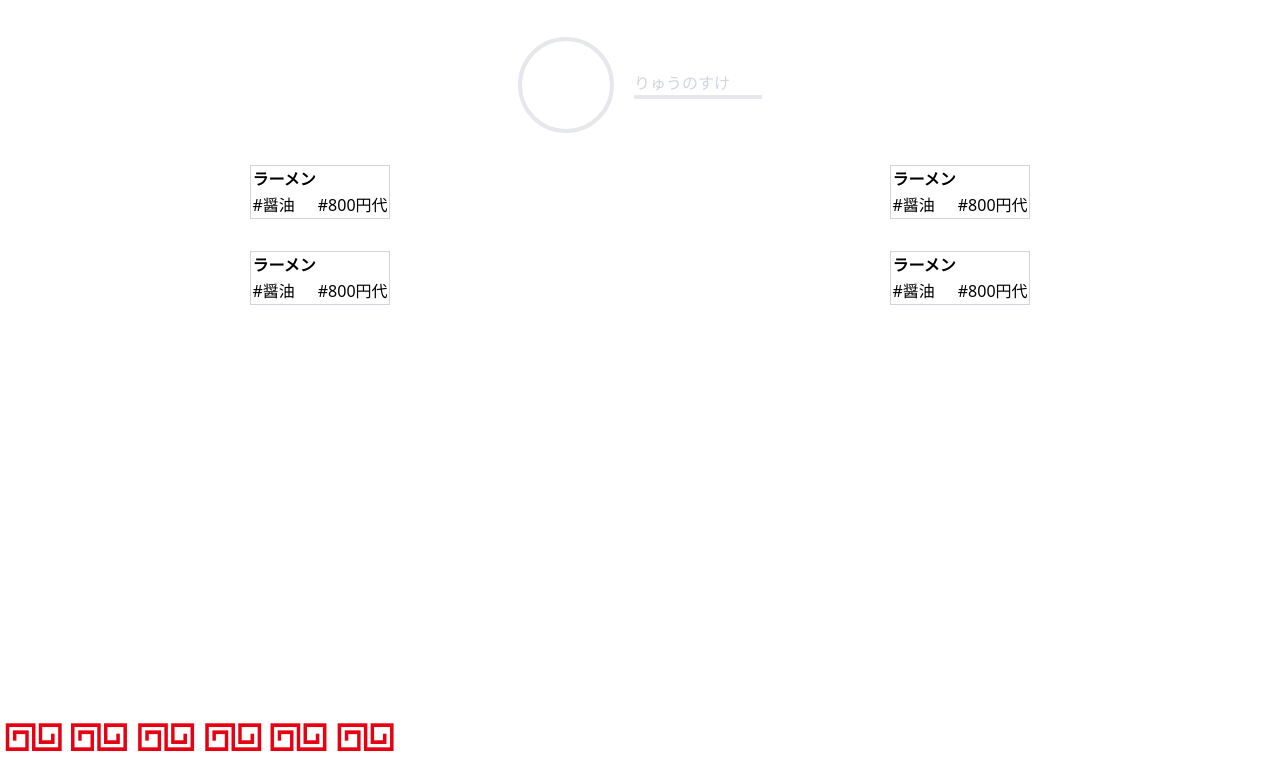
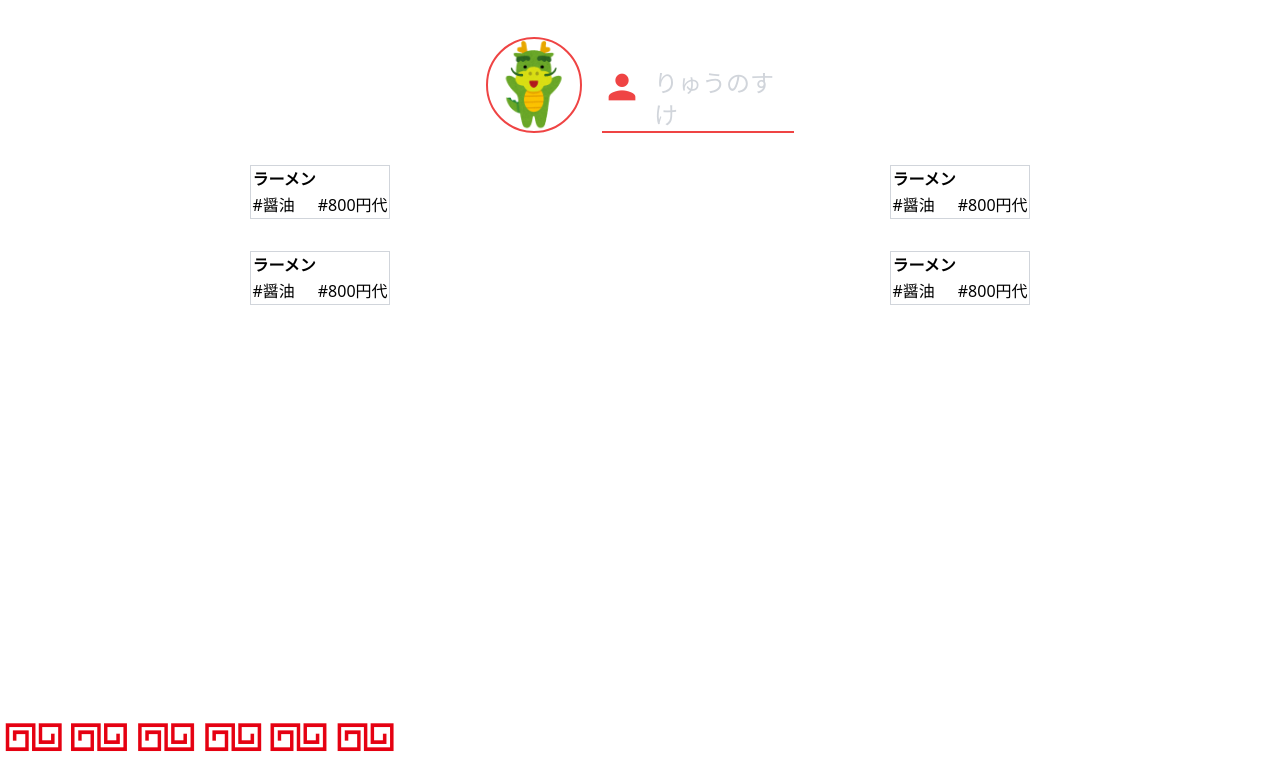
Before and after one commit to GiikuCampVol9/ikemen-front, a website: page src/public/myPage.html in a window 1280 px wide. Shown: the part 43-800 px from the top of the page. Drawn offline with Linux system fonts and the light colour scheme.

Commit message:
add icon name

```diff
--- a/src/public/myPage.html
+++ b/src/public/myPage.html
@@ -4,6 +4,7 @@
     <meta charset="UTF-8">
     <meta name="viewport" content="width=device-width, initial-scale=1.0">
     <link rel="stylesheet" href="../css/myPage.css">
+    <link href="https://fonts.googleapis.com/icon?family=Material+Icons"rel="stylesheet"/>
     <title>myPage</title>
 </head>
 <body class="h-screen ">
@@ -12,10 +13,13 @@
     </header>
     <main class="h-4/5 mt-10 mb-10">
 
-        <div class="flex items-center justify-center gap-5">
-            <div class="border-4 w-24 h-24 rounded-full flex items-center justify-center text-white text-2xl font-bold">icon</div>
-            <div class="border-b-4 w-32">
-                <p class="text-gray-300">りゅうのすけ</p>
+        <div class="flex gap-5 items-end justify-center">
+            <div class="border-2 w-24 h-24 rounded-full  border-red-500">
+                <img src="../images/Ellipse 3.png" alt="icon">
+            </div>
+            <div class="border-b-2 w-48 h-auto flex border-red-500">
+                <i class="material-icons text-red-500"style="font-size: 40px;">person</i>
+                <p class="text-gray-300 ml-3 text-2xl">りゅうのすけ</p>
             </div>
         </div>
 
```
Also changed, not shown: src/css/myPage.css, src/images/Ellipse 3.png (added).
